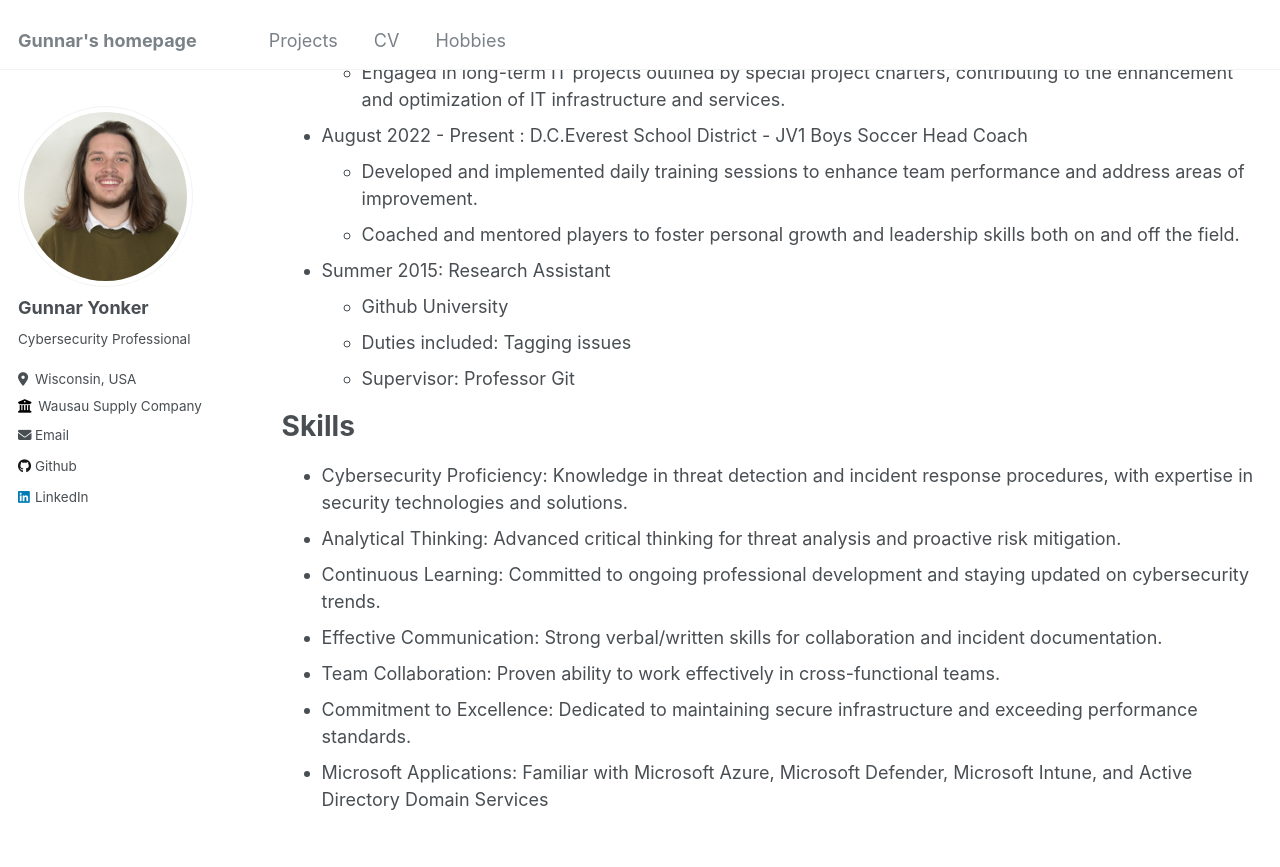
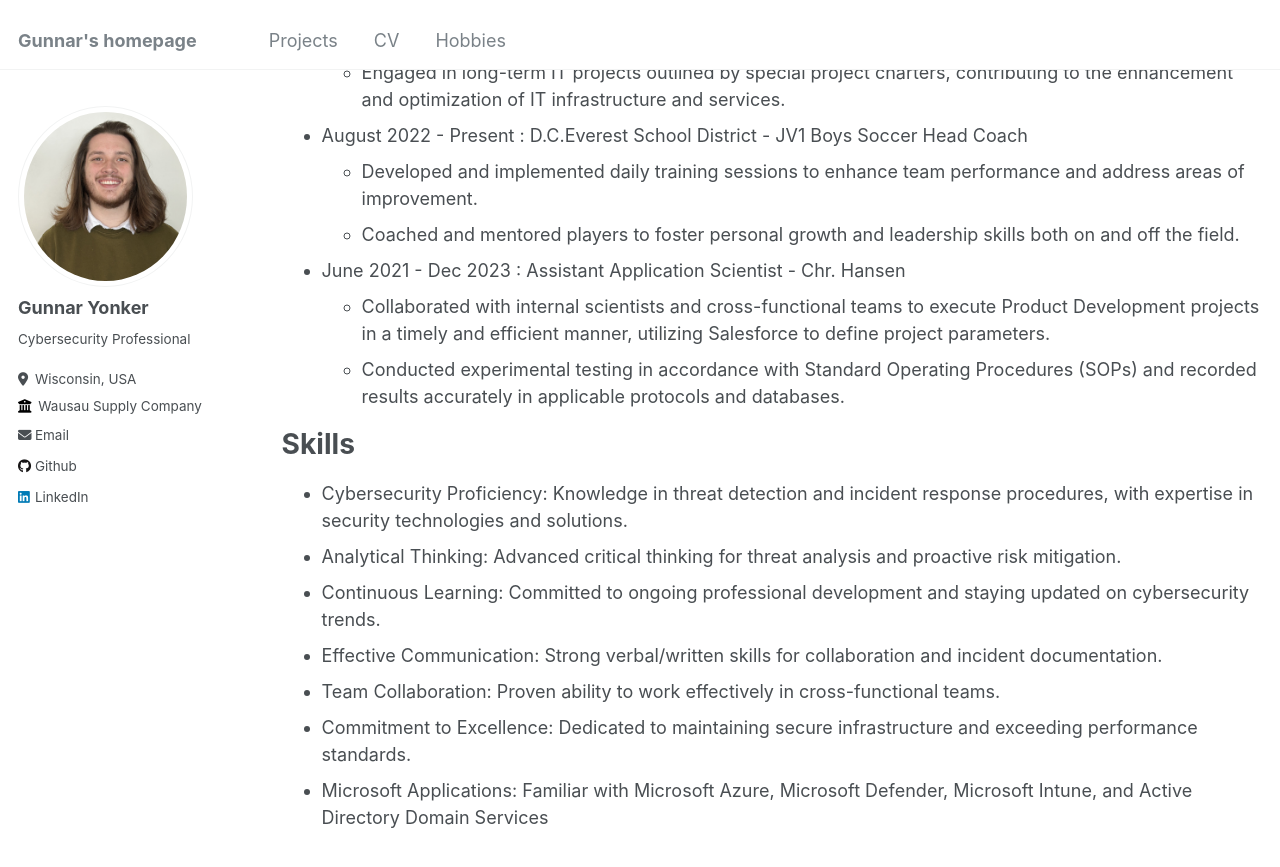
Before and after one commit to gunnaryonker/gunnaryonker.github.io, a Jekyll site: the page built from _pages/cv.md, in a window 1280 px wide and 900 px high, scrolled down 508 px. Shown: the top 867 px of the window. Built offline with Jekyll 4.4.1, drawn with Linux system fonts in a browser that asks for light colours.

Commit message:
Update to CV

```diff
--- a/_pages/cv.md
+++ b/_pages/cv.md
@@ -29,10 +29,10 @@ Work experience
   * Coached and mentored players to foster personal growth and leadership skills both on and off the field.
 
 
-* Summer 2015: Research Assistant
-  * Github University
-  * Duties included: Tagging issues
-  * Supervisor: Professor Git
+* June 2021 - Dec 2023 : Assistant Application Scientist - Chr. Hansen
+  * Collaborated with internal scientists and cross-functional teams to execute Product Development projects in a timely and efficient manner, utilizing Salesforce to define project parameters.
+  * Conducted experimental testing in accordance with Standard Operating Procedures (SOPs) and recorded results accurately in applicable protocols and databases.
+
 
 Skills
 ======
```
